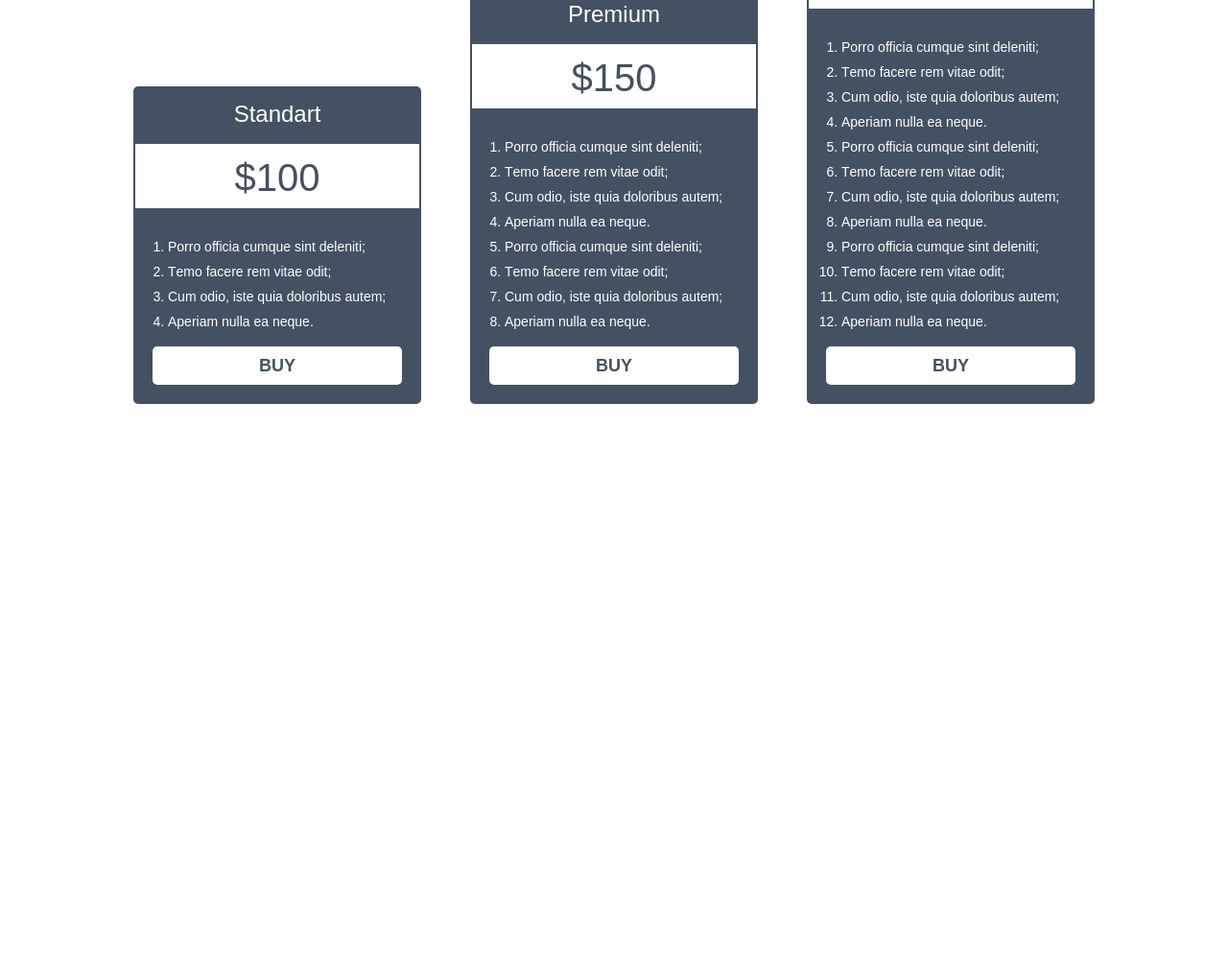
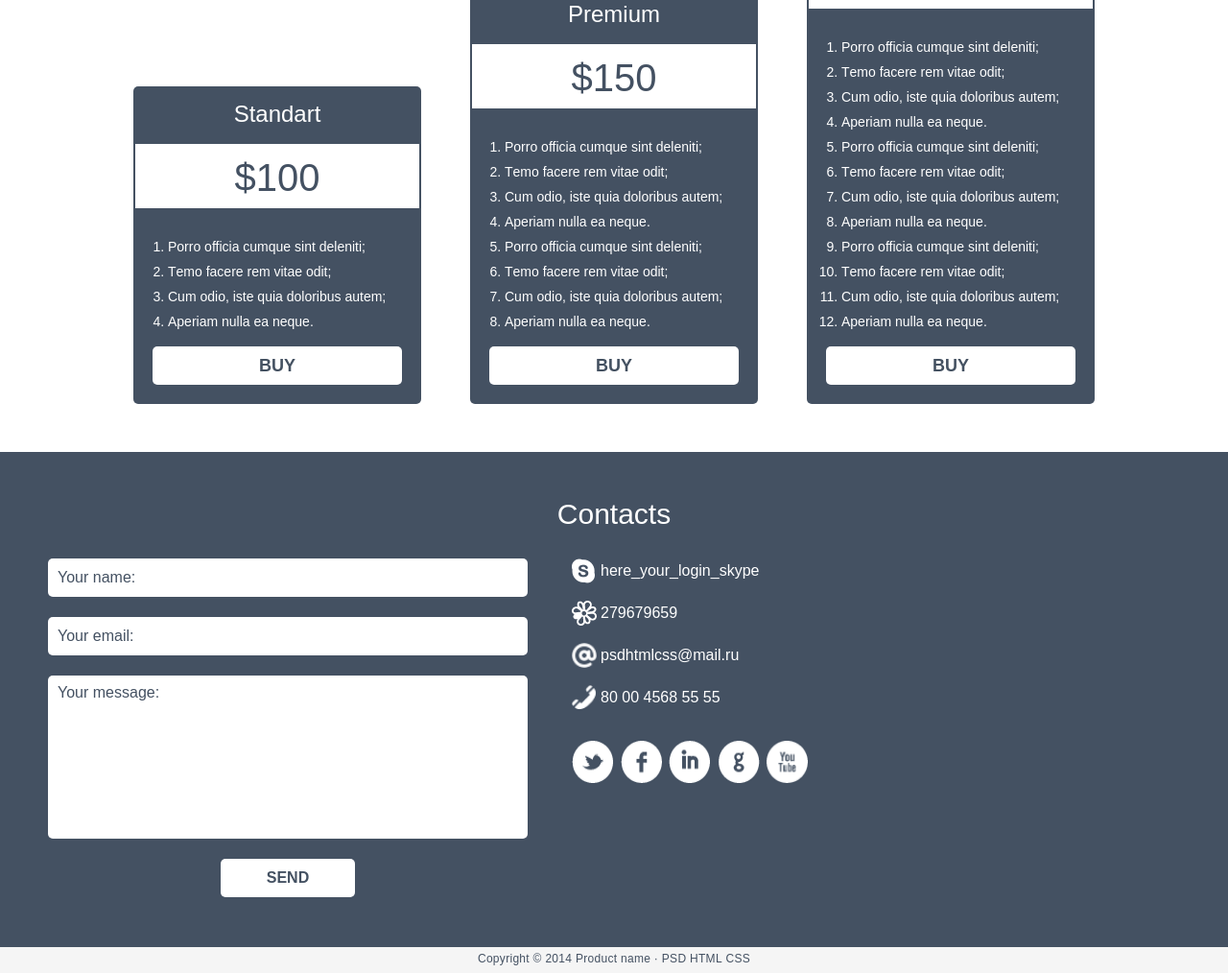
Before and after one commit to Irina-N/Episkey, a plain HTML site: page project-1/index.html in a window 1280 px wide. Shown: the part 2415-3429 px from the top of the page at 96% size. Before the commit the page ends 2886 px from the top, so only its background shows below. Drawn offline with Linux system fonts and the light colour scheme.

Commit message:
Сделана вся страница

```diff
--- a/project-1/css/style.css
+++ b/project-1/css/style.css
@@ -361,7 +361,7 @@ details[open]:before {
 
 .review:last-child,
 .review:nth-last-child(2) {
- margin: 0;
+    margin: 0;
 }
 
 .review-avatar {
@@ -513,4 +513,191 @@ details[open]:before {
 .buy-it-now-offer-btn:active {
     background-color: #fff;
     color: #445161;
-   }
+}
+
+footer {
+    width: 100%;
+    min-height: 535px;
+    margin: 0 auto;
+}
+
+.contacts {
+    width: 100%;
+    min-height: 509px;
+    margin: 0 auto;
+    padding: 50px;
+    box-sizing: border-box;
+    color: #fff;
+    background-color: #445162;
+    display: flex;
+    flex-wrap: wrap;
+    justify-content: flex-start;
+    align-content: flex-start;
+}
+
+.contacts-title {
+    width: 100%;
+    text-align: center;
+    font-size: 30px;
+    line-height: 30px;
+    font-weight: 400;
+    color: #ffffff;
+    margin: 0 auto 31px;
+}
+
+.contacts-feedback {
+    width: 500px;
+    min-height: 355px;
+    margin: 0 46px 0 0;
+    display: flex;
+    flex-wrap: wrap;
+    justify-content: center;
+    align-content: flex-start;
+}
+
+.contacts-feedback-field {
+    width: 100%;
+    min-height: 40px;
+    margin-bottom: 21px;
+    outline: none;
+    border: none;
+    border-radius: 5px;
+    padding: 10px;
+    box-sizing: border-box;
+    font-size: 16px;
+    line-height: 16px;
+    font-weight: 400;
+    color: #000;
+}
+
+.contacts-feedback-field::-webkit-input-placeholder {
+    color: #445162;
+}
+
+.contacts-feedback-field:-ms-input-placeholder {
+    color: #445162;
+}
+
+.contacts-feedback-field::-ms-input-placeholder {
+    color: #445162;
+}
+
+.contacts-feedback-field::placeholder {
+    color: #445162;
+}
+
+#message {
+    height: 170px;
+    resize: none;
+    font-family: Arial, sans-serif;
+}
+
+#form-button {
+    width: 140px;
+    min-height: 40px;
+    margin: 0 auto;
+    background-color: #ffffff;
+    font-size: 16px;
+    font-weight: 700;
+    text-transform: uppercase;
+    color: #445162;
+    border-color: transparent;
+    border-radius: 5px;
+    cursor: pointer;
+    word-break: break-all;
+    outline: none;
+}
+
+#form-button:hover {
+    background-color: burlywood;
+    color: #fff;
+}
+
+#form-button:active {
+    background-color: #fff;
+    color: #445161;
+}
+
+.contacts-social {
+    width: 246px;
+    display: flex;
+    flex-wrap: wrap;
+    align-content: flex-start;
+
+}
+
+.contacts-social-item {
+    width: 100%;
+    font-size: 16px;
+    line-height: 26px;
+    font-weight: 400;
+    margin: 0 0 18px 0;
+    position: relative;
+    padding-left: 30px;
+    box-sizing: border-box;
+}
+
+.contacts-social-item:nth-child(4) {
+    margin: 0 0 32px 0;
+}
+
+.contacts-social-item:before {
+    content: "";
+    display: block;
+    position: absolute;
+    width: 26px;
+    height: 26px;
+    background-size: contain;
+    background-repeat: no-repeat;
+    top: 0;
+    left: 0;
+}
+
+.contacts-social-item:nth-child(1):before {
+    background-image: url(../img/skype_icon_319.png);
+}
+
+.contacts-social-item:nth-child(2):before {
+    background-image: url(../img/icq_icon_324.png);
+}
+
+.contacts-social-item:nth-child(3):before {
+    background-image: url(../img/email_icon_332.png);
+}
+
+.contacts-social-item:nth-child(4):before {
+    background-image: url(../img/phone_icon_337.png);
+}
+
+.contacts-social-networks {
+    width: 100%;
+    min-height: 44px;
+    display: flex;
+    justify-content: space-between;
+}
+
+.contacts-social-networks-item:hover {
+    cursor: pointer;
+    opacity: 0.6;
+}
+
+.contacts-social-networks-item:active {
+    opacity: 1;
+}
+
+.contacts-social-networks-logo {
+    width: 44px;
+    height: 44px;
+}
+
+footer .copyright {
+    width: 100%;
+    height: 27px;
+    background-color: #f5f5f5;
+    text-align: center;
+    font-size: 12px;
+    line-height: 24px;
+    font-weight: 400;
+    letter-spacing: 0.025em;
+    color: #445162;
+}
--- a/project-1/index.html
+++ b/project-1/index.html
@@ -183,7 +183,31 @@
         </section>
     </main>
     <footer>
-
+        <section class="contacts">
+            <span class="contacts-title">Contacts</span>
+            <form class="contacts-feedback" action="#" method="post">
+                <input type="text" id="name" class="contacts-feedback-field" placeholder="Your name:">
+                <input type="email" id="email" class="contacts-feedback-field" placeholder="Your email:">
+                <textarea id="message" class="contacts-feedback-field" placeholder="Your message:"></textarea>
+                <input id="form-button" type="submit" value="send">
+            </form>
+            <div class="contacts-social">
+                <span class="contacts-social-item">here_your_login_skype</span>
+                <span class="contacts-social-item">279679659</span>
+                <span class="contacts-social-item">psdhtmlcss@mail.ru</span>
+                <span class="contacts-social-item">80 00 4568 55 55</span>
+                <div class="contacts-social-networks">
+                    <a href="#" class="contacts-social-networks-item"><img src="img/social_button_twitter.png" class="contacts-social-networks-logo" alt="twitter" width="44" height="44"></a>
+                    <a href="#" class="contacts-social-networks-item"><img src="img/social_button_fb.png" class="contacts-social-networks-logo" alt="facebook" width="44" height="44"></a>
+                    <a href="#" class="contacts-social-networks-item"><img src="img/social_button_in.png" class="contacts-social-networks-logo" alt="instagram" width="44" height="44"></a>
+                    <a href="#" class="contacts-social-networks-item"><img src="img/social_button_google.png" class="contacts-social-networks-logo" alt="google" width="44" height="44"></a>
+                    <a href="#" class="contacts-social-networks-item"><img src="img/social_button_yt.png" class="contacts-social-networks-logo" alt="you tube" width="44" height="44"></a>
+                </div>
+            </div>
+        </section>
+        <section class="copyright">
+            Copyright &copy;&nbsp;2014 Product name &middot; PSD HTML&nbsp;CSS
+        </section>
     </footer>
 
 </body></html>
```
Also changed, not shown: project-1/img/email_icon_332.png (added), project-1/img/icq_icon_324.png (added), project-1/img/phone_icon_337.png (added), project-1/img/skype_icon_319.png (added), project-1/img/social_button_fb.png (added), project-1/img/social_button_google.png (added), project-1/img/social_button_in.png (added), project-1/img/social_button_twitter.png (added), project-1/img/social_button_yt.png (added).
